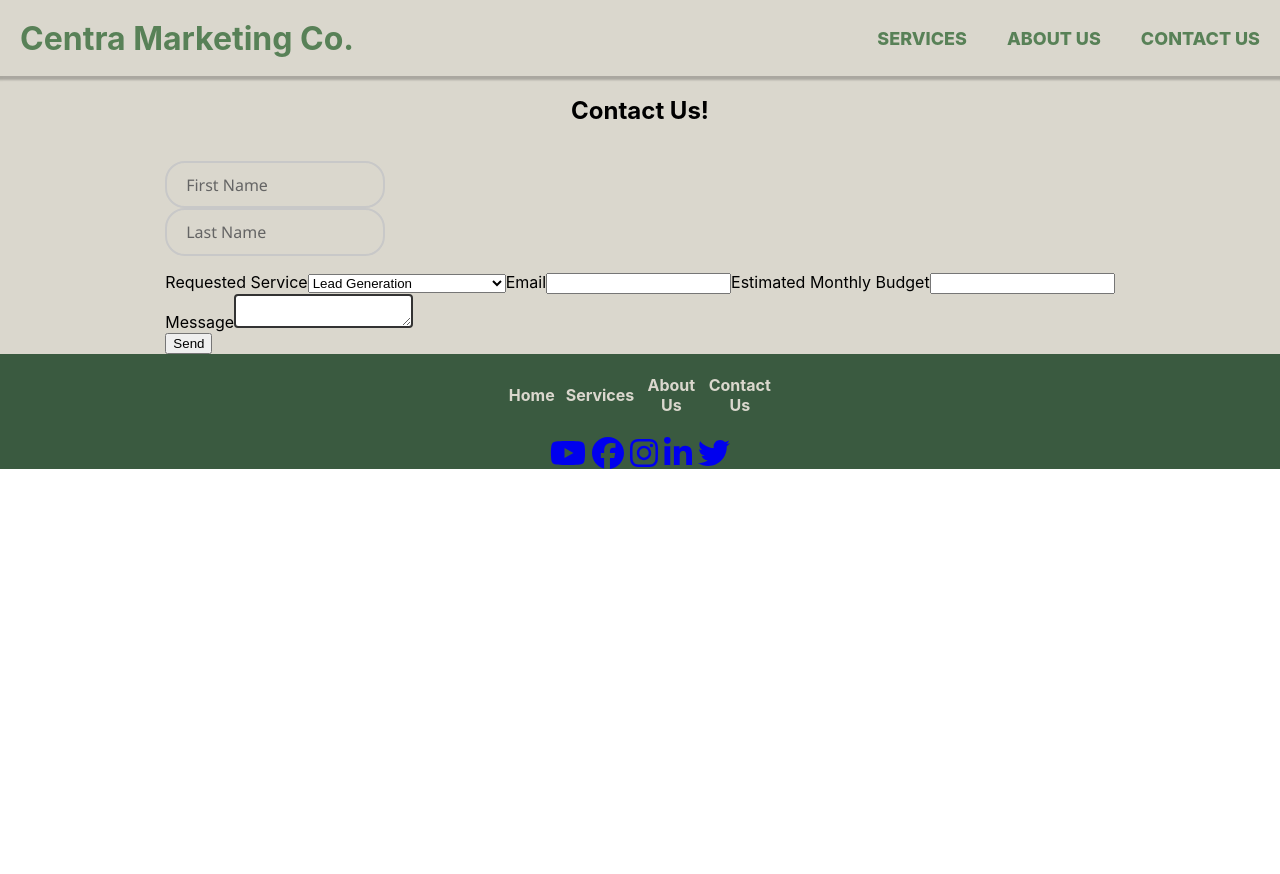
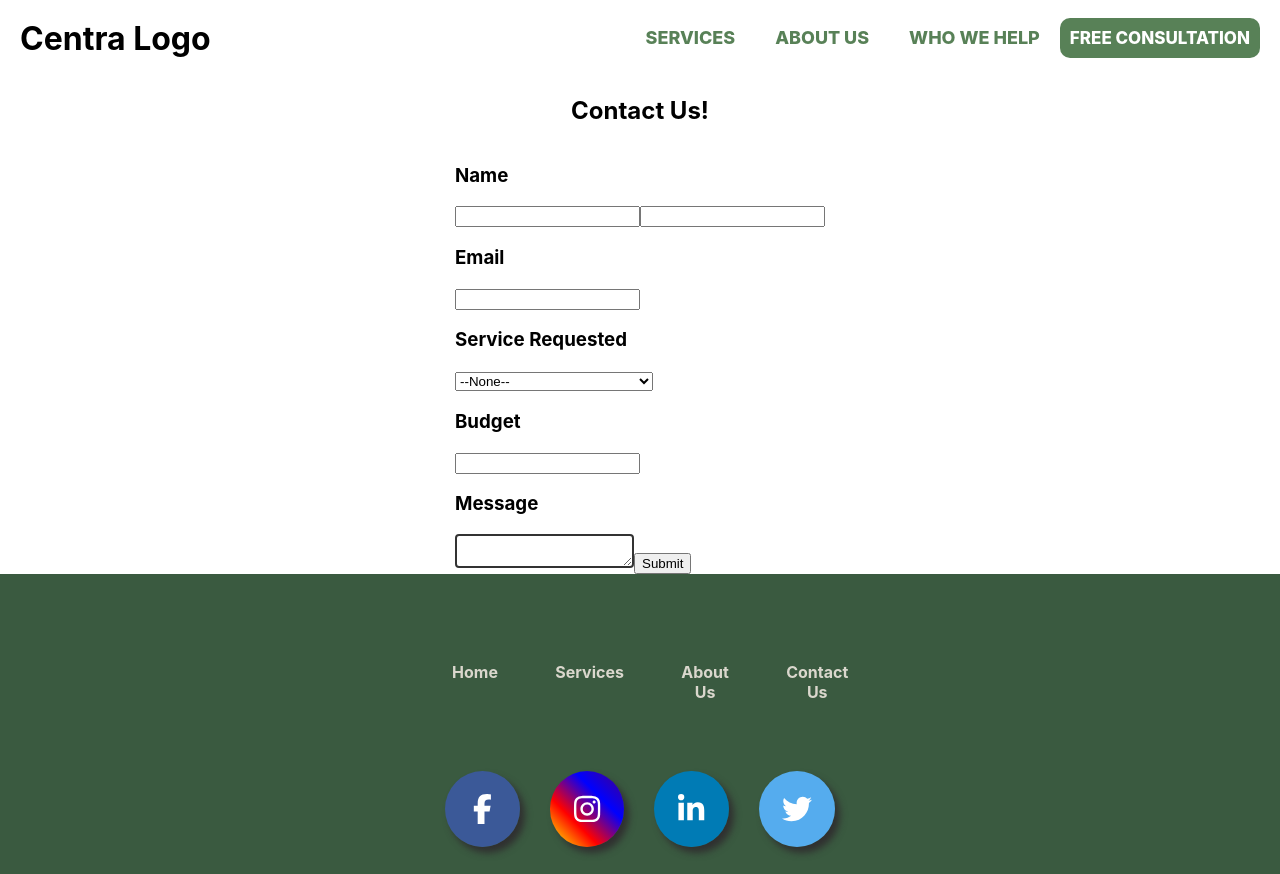
Before and after one commit to kylelacanna/centra-ui-1, a React (Create React App) app in the folder ui/: page /contact in a window 1280 px wide. Before the commit the page ends 800 px from the top, so only its background shows below. Built offline with nearby package versions, Linux system fonts and the light colour scheme.

Commit message:
changes coming!
Co-authored-by: kylelacanna <kylelacanna@users.noreply.github.com>

```diff
--- a/ui/src/App.css
+++ b/ui/src/App.css
@@ -1,5 +1,5 @@
 .App {
-  background-color: #DAD7CD;
+  background-color: #ffff;
 }
 
 .App-logo {
--- a/ui/src/App.js
+++ b/ui/src/App.js
@@ -4,9 +4,9 @@ import { Home } from "./pages/Home.js";
 import { About } from "./pages/About.js";
 import { Services } from "./pages/Services.js";
 import { Contact } from "./pages/Contact.js";
+import { WhoWeHelp } from "./pages/WhoWeHelp.js";
 import { NavBar } from "./components/NavBar.js";
 import { Footer } from "./components/Footer.js";
-
 
 function App() {
   return (
@@ -18,6 +18,7 @@ function App() {
           <Route path="/contact" element={<Contact />} />
           <Route path="/about" element={<About />} />
           <Route path="/services" element={<Services />} />
+          <Route path="/whowehelp" element={<WhoWeHelp />} />
         </Routes>
       </div>
       <Footer />
--- a/ui/src/components/ContactForm.js
+++ b/ui/src/components/ContactForm.js
@@ -1,60 +1,31 @@
-import React from 'react';
 import "../styles/ContactForm.css";
 export function ContactForm(props) {
-  const [formStatus, setFormStatus] = React.useState('Send')
-  const onSubmit = (e) => {
-    e.preventDefault()
-    setFormStatus('Submitting...')
-    const { name, email, message } = e.target.elements
-    let conFom = {
-      name: name.value,
-      email: email.value,
-      message: message.value,
-    }
-    console.log(conFom)
-  }
-
   return (
     <div className="container-parent">
-      <h2 className="mb-3">Contact Us!</h2>
-      <form onSubmit={onSubmit}>
-        <div className="inputGroup">
-          <label className="form-label" htmlFor="name-first-label">
-            First Name
-          </label>
-          <input className="form-control" type="text" id="name-first-input" required />
-          <label className="form-label" htmlFor="name-last-label">
-            Last Name
-          </label>
-          <input className="form-control" type="text" id="name-last-input" required />
+      <h2>Contact Us!</h2>
+      <form>
+        <div>
+          <h3>Name</h3>
+          <input type="text" id="fname" name="fname" />
+          <input type="text" id="lname" name="lname" />
         </div>
-        <div className="general-info-fields">
-        <label className="form-label" htmlFor="service-dropdown-label">
-            Requested Service
-          </label>
+        <h3>Email</h3>
+        <input type="text" id="email" name="email" />
+
+        <h3>Service Requested</h3>
         <select id="services-options">
+          <option value="none" selected disabled hidden>--None--</option>
           <option value="lead-gen">Lead Generation</option>
           <option value="ad-manage">Ad Management/Optimization</option>
           <option value="creative">Creative Marketing Services</option>
           <option value="other">Other</option>
         </select>
-          <label className="form-label" htmlFor="email">
-            Email
-          </label>
-          <input className="form-control" type="email" id="email" required />
-          <label className="form-label" htmlFor="monthly-budget-label">
-            Estimated Monthly Budget
-          </label>
-          <input className="form-control" type="number" id="budget-input" required />
-        </div>
-        <div className="mb-3">
-          <label className="form-label" htmlFor="message">
-            Message
-          </label>
-          <textarea className="form-control" id="message" required />
-        </div>
-        <button className="btn btn-danger" type="submit">
-          {formStatus}
+        <h3>Budget</h3>
+        <input type="number" id="budget-input" required />
+        <h3>Message</h3>
+        <textarea />
+        <button type="submit">
+          Submit
         </button>
       </form>
     </div>
--- a/ui/src/components/Footer.js
+++ b/ui/src/components/Footer.js
@@ -1,8 +1,7 @@
 import { Link } from "react-router-dom";
 import { FontAwesomeIcon } from "@fortawesome/react-fontawesome";
 import {
-    faYoutube,
-    faFacebook,
+    faFacebookF,
     faTwitter,
     faInstagram,
     faLinkedinIn
@@ -34,20 +33,17 @@ export function Footer(props) {
                 </Link>
             </div>
             <div class="social-container">
-                <a href="https://www.youtube.com" className="youtube social">
-                    <FontAwesomeIcon icon={faYoutube} size="2x" />
+                <a href="https://www.facebook.com" class="social" id="facebook">
+                    <FontAwesomeIcon icon={faFacebookF} />
                 </a>
-                <a href="https://www.facebook.com" className="facebook social">
-                    <FontAwesomeIcon icon={faFacebook} size="2x" />
+                <a href="https://www.instagram.com" class="social" id="instagram">
+                    <FontAwesomeIcon icon={faInstagram} />
                 </a>
-                <a href="https://www.instagram.com" className="instagram social">
-                    <FontAwesomeIcon icon={faInstagram} size="2x" />
+                 <a href="https://www.linkedin.com" class="social" id="linkdin">
+                    <FontAwesomeIcon icon={faLinkedinIn} />
                 </a>
-                 <a href="https://www.linkedin.com" className="linkedin social">
-                    <FontAwesomeIcon icon={faLinkedinIn} size="2x" />
-                </a>
-                <a href="https://www.twitter.com" className="twitter social">
-                    <FontAwesomeIcon icon={faTwitter} size="2x" />
+                <a href="https://www.twitter.com" class="social" id="twitter">
+                    <FontAwesomeIcon icon={faTwitter} />
                 </a>
             </div>
         </div>
--- a/ui/src/components/LeftNav.js
+++ b/ui/src/components/LeftNav.js
@@ -3,7 +3,7 @@ export function LeftNav(props) {
   return (
     <Link class="left-bar-link" to={`/`}>
       <div class="left-bar-div">
-        <h1>Centra Marketing Co.</h1>
+        <h1>Centra logo</h1>
       </div>
     </Link>
   );
--- a/ui/src/components/RightNav.js
+++ b/ui/src/components/RightNav.js
@@ -13,10 +13,13 @@ export function RightNav(props) {
           About Us
         </div>
       </Link>
-      <Link class="right-bar-link" to={`/contact`}>
+      <Link class="right-bar-link" to={`/whowehelp`}>
         <div class="right-bar-div">
-          Contact Us
+          Who We Help
         </div>
+      </Link>
+      <Link class="free-consultation"  to={`/contact`}>
+          free consultation
       </Link>
     </div>
 );
--- a/ui/src/pages/Home.js
+++ b/ui/src/pages/Home.js
@@ -1,22 +1,29 @@
 import '../styles/Home.css';
-
+<link rel="stylesheet"
+  href="https://fonts.googleapis.com/css?family=Roboto"></link>
 export function Home(props) {
   return (
+
     <div class="container">
       <div class="top-container">
-        <div class="home-page-left-top">
-         <p>this is where rotataing intro text will go</p>
+        <div class="home-page-big-text">
+         <h1>expand your <mark>advertising</mark> <span><mark>Reach</mark> with our optimized</span> solutions</h1>
         </div>
-        <div class="home-page-right-top">
-          <p>this is where intro paragraph text will go</p>
+        <div class="big-text-caption">
+          <span>line 1</span>
+          <span>line 2</span>
+          <span>line 3</span>
+          <btn class="home-page-btn">
+            lets talk teamwork
+          </btn>
         </div>
       </div>
       <div class="middle-container">
-        <div class="home-page-left-middle">
-         <p>basic info</p>
+        <div class="middle-text">
+         basic info
         </div>
-        <div class="home-page-right-middle">
-          <p>paired graphic with info</p>
+        <div class="picture-middle">
+            <img src="https://pbs.twimg.com/profile_images/949787136030539782/LnRrYf6e_400x400.jpg" alt=""></img>
         </div>
       </div>
       <div class="bottom-container">
--- a/ui/src/styles/Footer.css
+++ b/ui/src/styles/Footer.css
@@ -5,27 +5,79 @@
     align-items: center;
     flex-direction: column;
     justify-content: space-evenly;
+    height: 300px;
 }
 
 .footer-link {
     text-decoration: none;
     color: #DAD7CD;
-    max-width: 200px;
+    max-width: 400px;
     padding-left: 2%;
     padding-right: 2%;
+    margin: 20px 20px 20px 20px;
 }
 
 .footer-page-links {
     display: flex;
-    align-items: center;
+    justify-content: space-evenly;
     flex-direction: row;
 }
 
 .social-container {
-    align-items: center;
+    justify-content: space-evenly;
 }
 
-.social-container a {
-    padding: 3px;
+.social {
+    margin: 10px 15px 10px 15px;
+    padding: 20px;
+    font-size: 30px;
+    width: 30px;
+    text-align: center;
+    text-decoration: none;
+    border-radius: 50%;
+    box-shadow: 5px 6px 7px rgb(48, 48, 48);
+}
 
+#facebook {
+    padding: 20px 28px 20px 28px;
+    background: #3B5998;
+    color: white;
 }
+
+#facebook:hover {
+    background: #ffffff;
+    color: black;
+}
+
+#twitter {
+    padding: 20px 23px 20px 23px;
+    background: #55ACEE;
+    color: white;
+}
+
+#twitter:hover {
+    background: #ffffff;
+    color: black;
+}
+
+#linkdin {
+    padding: 20px 24px 20px 24px;
+    background: #007bb5;
+    color: white;
+}
+
+#linkdin:hover {
+    background: #ffffff;
+    color: black;
+}
+
+#instagram {
+    padding: 20px 24px 20px 24px;
+    background: linear-gradient(45deg, yellow, red, blue, indigo);
+    color: white;
+}
+
+#instagram:hover {
+    background: #ffffff;
+    color: black;
+}
--- a/ui/src/styles/Home.css
+++ b/ui/src/styles/Home.css
@@ -1,8 +1,53 @@
 .top-container {
     display: flex;
-    flex-direction: row;
+    flex-direction: column;
     justify-content: space-evenly;
     align-items: center;
+    font-family: 'Roboto', sans-serif;
+    font-size: 250%;
+}
+
+.home-page-big-text {
+    margin-top: 2%;
+    width: 50%;
+}
+
+mark {
+    color: #3A5A40;
+    background-color: transparent;
+}
+
+.big-text-caption {
+    display: flex;
+    flex-direction: column;
+}
+
+.home-page-btn {
+    flex: 1 1 auto;
+    margin-right: 20px;
+    padding: 10px;
+    text-align: center;
+    text-transform: uppercase;
+    transition: 0.5s;
+    border-radius: 10px;
+    background-color: #588157;
+    /* background-image: linear-gradient(to right, #588157 0%, #9db89d 51%, #80ae7f 100%); */
+    font-size: 17px;
+    font-family: inherit;
+    font-weight: 800;
+    color: rgb(255, 255, 255);
+}
+
+h1 {
+    text-transform: capitalize;
+    text-align: center;
+    padding: -3rem;
+}
+
+p {
+    padding-left: 2rem;
+    padding-right: 2rem;
+
 }
 
 .middle-container {
@@ -10,6 +55,17 @@
     flex-direction: row;
     justify-content: space-evenly;
     align-items: center;
+    background-color: lightgray;
+}
+
+.picture-middle {
+    margin: 5rem;
+    padding-left: ;
+}
+
+.picture-middle img {
+    width: 720px;
+    height: inherit;
 }
 
 .bottom-container {
--- a/ui/src/styles/NavBar.css
+++ b/ui/src/styles/NavBar.css
@@ -5,47 +5,11 @@
     align-items: center;
     position: relative;
     padding: 0.5rem 0rem;
-    background-color: #DAD7CD;
+    background-color: #ffff;
     color: black;
-    box-shadow: 0 2px 2px 2px rgba(9, 9, 9, 0.23);
+    /* box-shadow: 0 2px 2px 2px rgba(9, 9, 9, 0.23); */
     justify-content: space-between;
 }
-
-/* .right-bar-link {
-    color: #DAD7CD;
-    padding: 0px 20px;
-    text-decoration: none;
-    position: relative;
-    z-index: 1;
-}
-
-.right-bar-link:hover {
-    color: #DAD7CD;
-}
-
-.right-bar-link:after {
-    display: block;
-    position: absolute;
-    top: 0;
-    left: 0;
-    bottom: 0;
-    right: 0;
-    margin: auto;
-    width: 90%;
-    height: 1px;
-    content: '.';
-    color: transparent;
-    background: #3A5A40;
-    visibility: none;
-    opacity: 0;
-    z-index: -1;
-}
-
-.right-bar-link:hover:after {
-    opacity: 1;
-    visibility: visible;
-    height: 100%;
-} */
 
 #right-bar {
     display: flex;
@@ -61,12 +25,12 @@
 }
 
 .left-bar-link:hover {
-    /* color: #44433e */
+    color: black;
 }
 
 .right-bar-link {
     color: #588157;
-    padding: 0px 20px;
+    padding: 9px 20px;
     text-decoration: none;
     position: relative;
     z-index: 1;
@@ -74,7 +38,6 @@
     font-family: inherit;
     font-weight: 800;
     cursor: pointer;
-    position: relative;
     border: none;
     background: none;
     text-transform: uppercase;
@@ -106,4 +69,27 @@
     transition-timing-function: cubic-bezier(0.25, 0.8, 0.25, 1);
     transition-duration: 400ms;
     transition-property: width, left;
+    font-family: inherit;
 }
+
+.free-consultation {
+    flex: 1 1 auto;
+    margin-right: 20px;
+    padding: 10px;
+    text-align: center;
+    text-transform: uppercase;
+    transition: 0.5s;
+    border-radius: 10px;
+    background-color: #588157;
+    font-size: 17px;
+    font-family: inherit;
+    font-weight: 800;
+    color: rgb(255, 255, 255);
+    text-decoration: none;
+}
+
+.free-consultation:hover {
+    background-color: white;
+    color: #588157;
+    box-shadow: 0px 0px 0px 3px #588157 inset;
+}
```
Also changed, not shown: ui/src/pages/WhoWeHelp.js (added, +21 -0 lines), ui/src/styles/WhoWeHelp.css (added, +22 -0 lines). Lines whose indentation alone changed are shown as unchanged.
